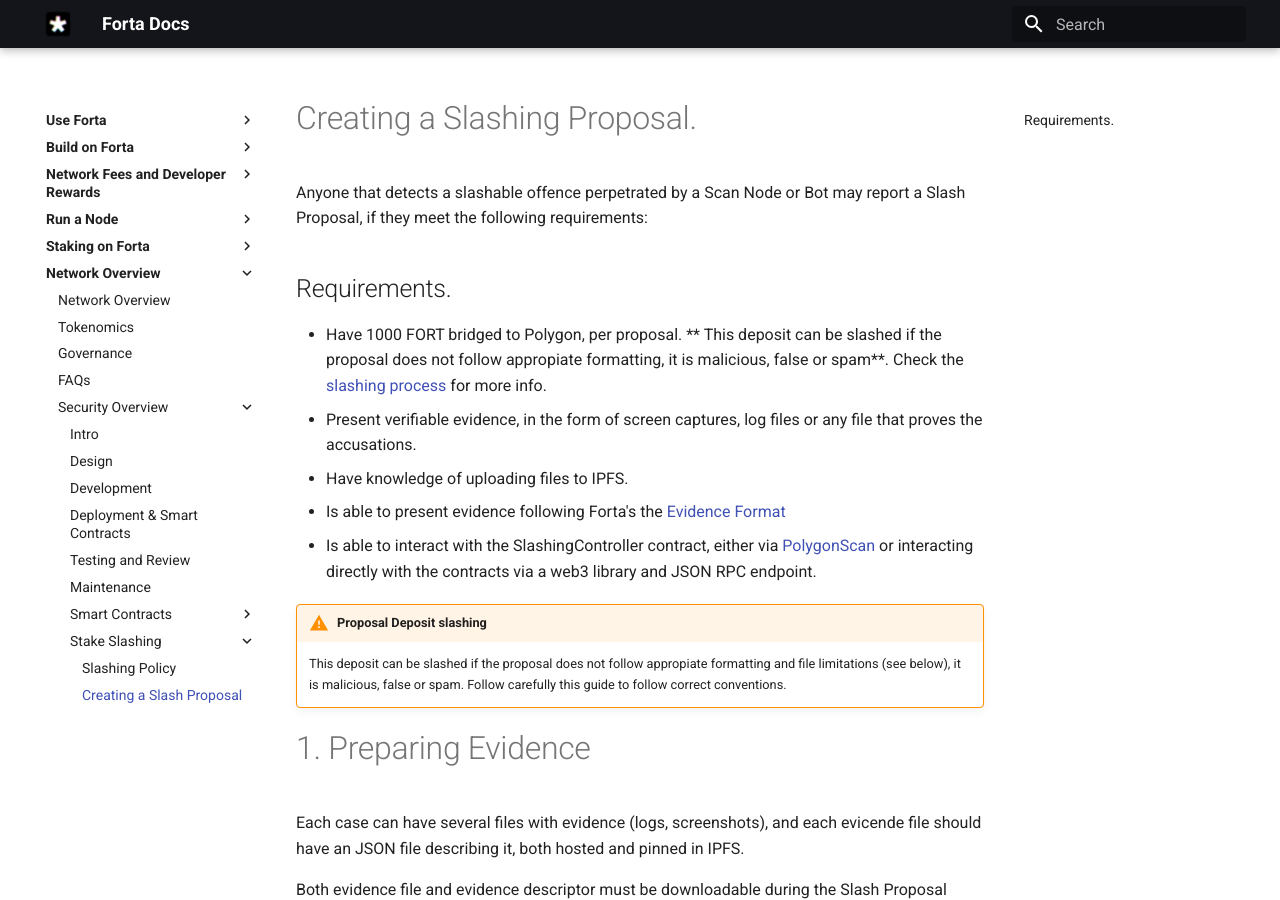
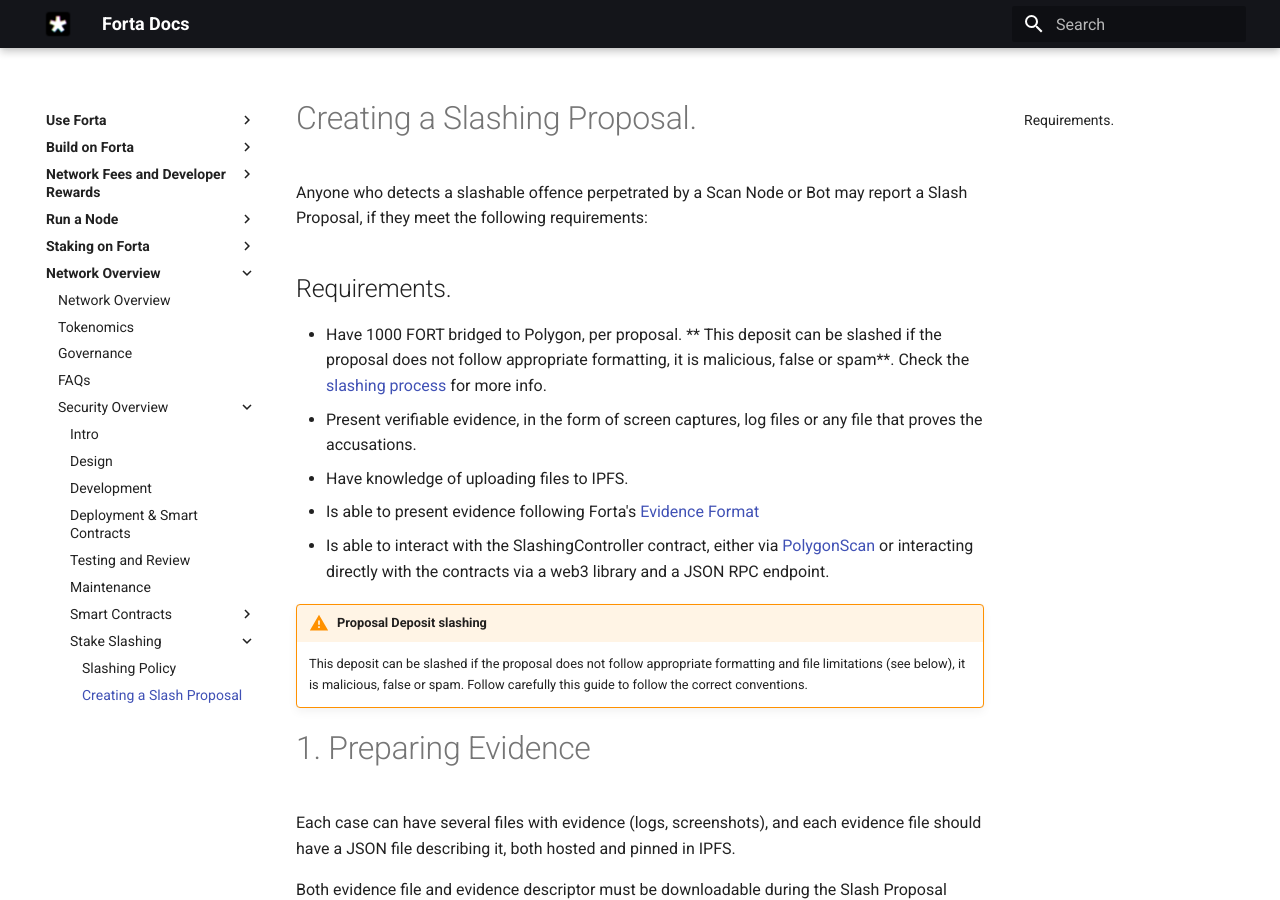
Before and after one commit to forta-network/docs, an MkDocs documentation site: the page built from docs/slashing-creating-proposal.md, in a window 1280 px wide and 900 px high. Built offline with MkDocs 1.6.1 and Material for MkDocs 9.7.7, drawn with Linux system fonts in a browser that asks for light colours; some of the changed text lies outside the part shown.

Commit message:
Update Slashing Creation Proposal doc

```diff
--- a/docs/slashing-creating-proposal.md
+++ b/docs/slashing-creating-proposal.md
@@ -1,25 +1,25 @@
 # Creating a Slashing Proposal.
 
-Anyone that detects a slashable offence perpetrated by a Scan Node or Bot may report a Slash Proposal, if they meet the following requirements:
+Anyone who detects a slashable offence perpetrated by a Scan Node or Bot may report a Slash Proposal, if they meet the following requirements:
 
 ## Requirements.
 
-- Have 1000 FORT bridged to Polygon, per proposal. ** This deposit can be slashed if the proposal does not follow appropiate formatting, it is malicious, false or spam**. Check the [slashing process](./slashing-process.md) for more info.
+- Have 1000 FORT bridged to Polygon, per proposal. ** This deposit can be slashed if the proposal does not follow appropriate formatting, it is malicious, false or spam**. Check the [slashing process](./slashing-process.md) for more info.
 - Present verifiable evidence, in the form of screen captures, log files or any file that proves the accusations.
 - Have knowledge of uploading files to IPFS.
-- Is able to present evidence following Forta's the [Evidence Format](#evidence-format)
-- Is able to interact with the SlashingController contract, either via [PolygonScan](https://polygonscan.com/) or interacting directly with the contracts via a web3 library and JSON RPC endpoint.
+- Is able to present evidence following Forta's [Evidence Format](#evidence-format)
+- Is able to interact with the SlashingController contract, either via [PolygonScan](https://polygonscan.com/) or interacting directly with the contracts via a web3 library and a JSON RPC endpoint.
 
 
 !!! warning "Proposal Deposit slashing"
-    This deposit can be slashed if the proposal does not follow appropiate formatting and file limitations (see below), it is malicious, false or spam.
-    Follow carefully this guide to follow correct conventions.
+    This deposit can be slashed if the proposal does not follow appropriate formatting and file limitations (see below), it is malicious, false or spam.
+    Follow carefully this guide to follow the correct conventions.
 
 
 
 # 1. Preparing Evidence
 
-Each case can have several files with evidence (logs, screenshots), and each evicende file should have an JSON file describing it, both hosted and pinned in IPFS.
+Each case can have several files with evidence (logs, screenshots), and each evidence file should have a JSON file describing it, both hosted and pinned in IPFS.
 
 Both evidence file and evidence descriptor must be downloadable during the Slash Proposal lifecycle, or the Slash Deposit might be slashed and the Slash Proposal not executed.
 
```
Also changed, not shown: other parts of docs/slashing-creating-proposal.md (+6 -6 lines).
